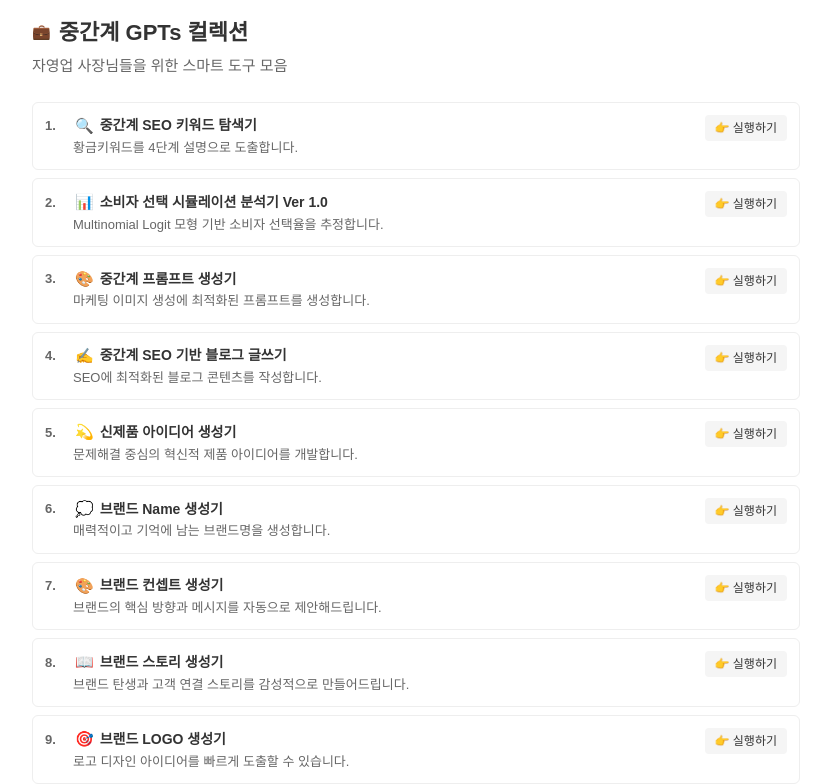
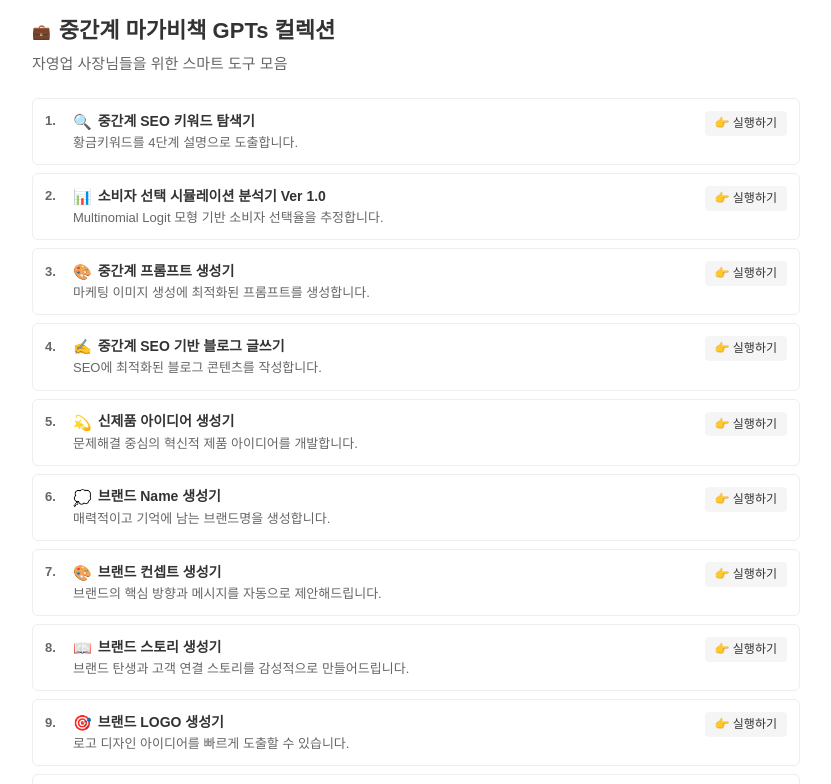
Before and after one commit to bcshine/30_GPTs, a plain HTML site: page index.html in a window 1280 px wide. Shown: the top 784 px of the page, without its empty margins (224-1055 px from the left). Drawn offline with Linux system fonts and the light colour scheme.

Commit message:
이름변경

```diff
--- a/index.html
+++ b/index.html
@@ -1,145 +1,120 @@
 <!DOCTYPE html>
 <html lang="ko">
 <head>
+    <!-- 기본 메타 정보 설정 -->
     <meta charset="UTF-8">
     <meta name="viewport" content="width=device-width, initial-scale=1.0">
     <title>중간계 GPTs 컬렉션</title>
     <style>
-        * {
-            margin: 0;
-            padding: 0;
-            box-sizing: border-box;
+        /* 전체 요소 기본 스타일 초기화 */
+        * { margin: 0; padding: 0; box-sizing: border-box; }
+
+        /* 문서 전체 기본 스타일 */
+        body {
+            font-family: 'Pretendard', sans-serif;  /* 기본 폰트 설정 */
+            max-width: 800px;                       /* 최대 너비 제한 */
+            margin: 0 auto;                         /* 중앙 정렬 */
+            padding: 16px;                          /* 전체 여백 */
+            color: #333;                            /* 기본 텍스트 색상 */
+            line-height: 1.4;                       /* 줄 간격 */
         }
 
-        body {
-            font-family: 'Pretendard', 'Apple SD Gothic Neo', sans-serif;
-            line-height: 1.5;
-            background-color: #ffffff;
-            color: #333;
-            max-width: 800px;
-            margin: 0 auto;
-            padding: 16px;
-        }
-
-        header {
-            margin-bottom: 24px;
-        }
-
+        /* 메인 제목 스타일 */
         h1 {
-            font-size: 22px;
-            font-weight: 700;
-            margin-bottom: 6px;
-            display: flex;
-            align-items: center;
-            gap: 8px;
+            display: flex;                          /* 가로 배치 */
+            align-items: center;                    /* 세로 중앙 정렬 */
+            gap: 8px;                              /* 요소 간격 */
+            font-size: 22px;                       /* 글자 크기 */
+            margin-bottom: 6px;                    /* 하단 여백 */
         }
 
           .subtitle {
-            color: #666;
-            font-size: 15px;
-            margin-bottom: 20px;
+            color: #666;                           /* 글자 색상 */
+            font-size: 15px;                       /* 글자 크기 */
+            margin-bottom: 24px;                   /* 하단 여백 */
         }
 
+
+        /* GPT 목록 컨테이너 */
         .gpt-list {
-            display: flex;
-            flex-direction: column;
-            gap: 8px;
+            display: flex;                         /* 세로 배치 설정 */
+            flex-direction: column;                /* 세로 방향 */
+            gap: 8px;                             /* 아이템 간격 */
         }
 
+        /* GPT 개별 아이템 카드 */
         .gpt-item {
-            background: #fff;
-            border: 1px solid #eee;
-            border-radius: 6px;
-            padding: 12px;
-            display: flex;
-            justify-content: space-between;
-            align-items: flex-start;
-            transition: all 0.2s ease;
+            display: flex;                         /* 가로 배치 */
+            justify-content: space-between;        /* 양끝 정렬 */
+            align-items: flex-start;              /* 위쪽 정렬 */
+            padding: 12px;                        /* 내부 여백 */
+            border: 1px solid #eee;               /* 테두리 */
+            border-radius: 6px;                   /* 모서리 둥글게 */
+            transition: .2s;                      /* 호버 애니메이션 */
         }
 
+        /* GPT 카드 호버 효과 */
         .gpt-item:hover {
-            border-color: #ddd;
-            box-shadow: 0 1px 3px rgba(0,0,0,0.05);
+            border-color: #ddd;                   /* 테두리 색상 변경 */
+            box-shadow: 0 1px 3px rgba(0,0,0,.05); /* 그림자 효과 */
         }
 
-        .gpt-content {
-            flex: 1;
+        /* GPT 제목 영역 */
+        .gpt-title {
+            display: flex;                        /* 가로 배치 */
+            align-items: center;                  /* 세로 중앙 정렬 */
+            gap: 6px;                            /* 요소 간격 */
+            margin-bottom: 2px;                  /* 하단 여백 */
+            font-weight: 600;                    /* 글자 굵기 */
+            font-size: 14px;                     /* 글자 크기 */
         }
 
-        .gpt-title {
-            display: flex;
-            align-items: center;
-            gap: 6px;
-            margin-bottom: 2px;
-            font-weight: 600;
-            font-size: 14px;
+        /* GPT 설명 텍스트 */
+        .gpt-description {
+            color: #666;                         /* 글자 색상 */
+            font-size: 13px;                     /* 글자 크기 */
+            margin-left: 28px;                   /* 왼쪽 여백 */
         }
 
-        .gpt-description {
-            color: #666;
-            font-size: 13px;
-            margin-left: 28px;
-            line-height: 1.4;
+        /* 실행하기 버튼 */
+        .action-button {
+            display: inline-flex;                /* 인라인 가로 배치 */
+            align-items: center;                 /* 세로 중앙 정렬 */
+            padding: 4px 10px;                   /* 내부 여백 */
+            margin-left: 12px;                   /* 왼쪽 여백 */
+            background: #f5f5f5;                 /* 배경색 */
+            color: #333;                         /* 글자 색상 */
+            border-radius: 4px;                  /* 모서리 둥글게 */
+            text-decoration: none;               /* 링크 밑줄 제거 */
+            font-size: 12px;                     /* 글자 크기 */
+            font-weight: 500;                    /* 글자 굵기 */
+            white-space: nowrap;                 /* 줄바꿈 방지 */
+            transition: .2s;                     /* 호버 애니메이션 */
         }
 
-        .action-button {
-            display: inline-flex;
-            align-items: center;
-            gap: 4px;
-            background: #f5f5f5;
-            color: #333;
-            padding: 4px 10px;
-            border-radius: 4px;
-            text-decoration: none;
-            font-size: 12px;
-            font-weight: 500;
-            transition: all 0.2s ease;
-            margin-left: 12px;
-            white-space: nowrap;
-        }
+        /* 버튼 호버 효과 */
+        .action-button:hover { background: #eee; }
 
-        .action-button:hover {
-            background: #eee;
-        }
+        /* 이모지 아이콘 스타일 */
+        .emoji { font-size: 15px; min-width: 18px; text-align: center; }
 
-        .emoji {
-            font-size: 15px;
-            min-width: 18px;
-            text-align: center;
-        }
+        /* 번호 스타일 */
+        .number { color: #666; font-size: 13px; min-width: 22px; }
 
-        .number {
-            font-size: 13px;
-            color: #666;
-            margin-right: 2px;
-            min-width: 22px;
-            display: inline-block;
-        }
-
+        /* 모바일 반응형 스타일 */
         @media (max-width: 640px) {
-            body {
-                padding: 12px;
-            }
-
-            .gpt-item {
-                padding: 10px;
-            }
-
-            .action-button {
-                padding: 3px 8px;
-            }
+            body { padding: 12px; }              /* 모바일 전체 여백 축소 */
+            .gpt-item { padding: 10px; }         /* 카드 여백 축소 */
+            .action-button { padding: 3px 8px; } /* 버튼 크기 축소 */
         }
     </style>
 </head>
 <body>
-    <header>
-        <h1>
-            <span class="emoji">💼</span>
-            중간계 GPTs 컬렉션
-        </h1>
+    <!-- 페이지 헤더 -->
+    <h1><span class="emoji">💼</span>중간계 마가비책 GPTs 컬렉션</h1>
     <p class="subtitle">자영업 사장님들을 위한 스마트 도구 모음</p>
-    </header>
 
+    <!-- GPT 목록 시작 -->
     <div class="gpt-list">
         <div class="gpt-item">
             <div class="gpt-content">
```
Lines whose indentation alone changed are shown as unchanged.
